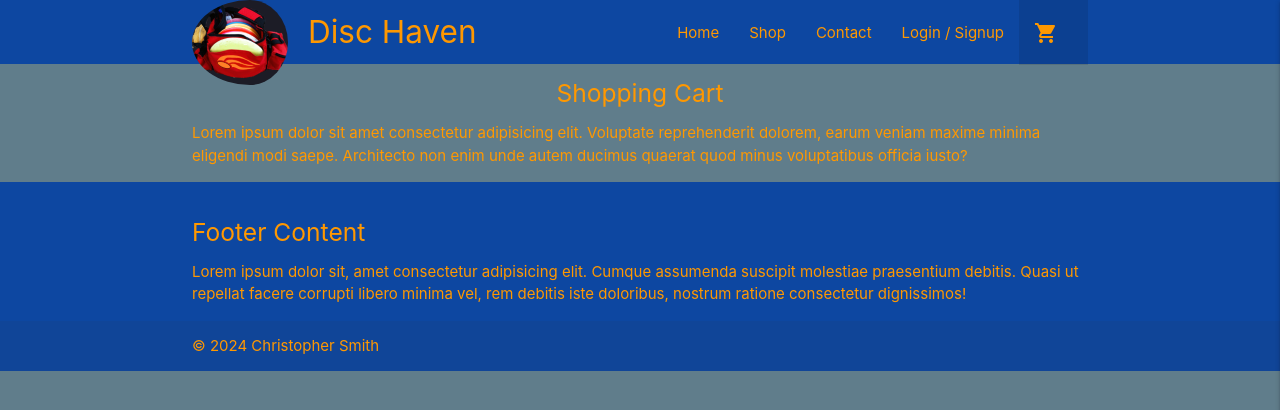
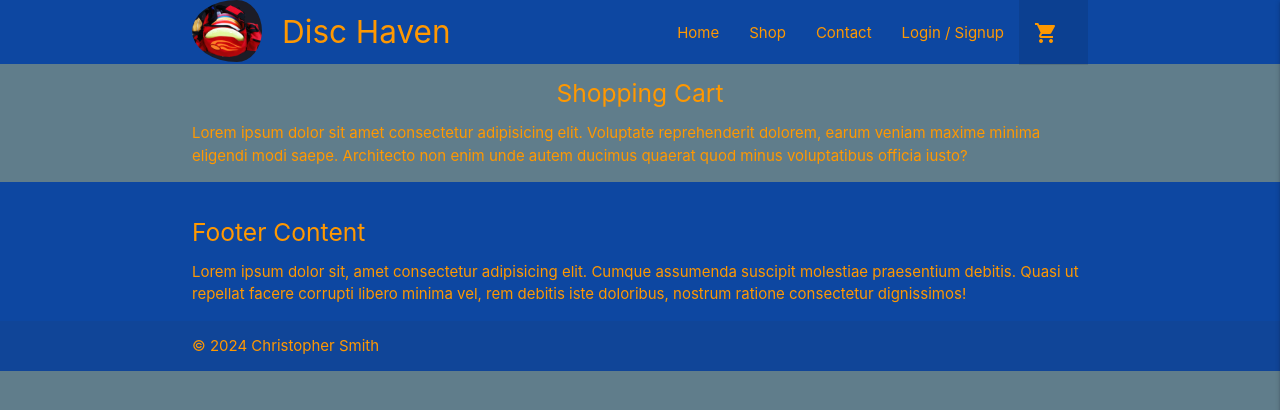
Before and after one commit to cbsmith3/2024F_INF654_VA_PWA_Prototype, a plain HTML site: page pages/cart.html in a window 1280 px wide. Shown: the top 410 px of the page. Drawn offline with Linux system fonts and the light colour scheme.

Commit message:
logo resize3

```diff
--- a/pages/cart.html
+++ b/pages/cart.html
@@ -22,7 +22,7 @@
             data-target="mobile-menu"
             class="brand-logo orange-text left"
             aria-label="Disc Haven Home"
-          ><img class="left circle responsive-img hide-on-med-and-down" src="/img/mybag96.png" alt="Disc Golf Bag" style="padding-right:20px" height="62px"></img>
+          ><img class="left circle hide-on-med-and-down" src="/img/mybag96.png" alt="Disc Golf Bag" style="padding-right:20px" height="62px"></img>
             Disc Haven
           </a>
           <!-- Hamburger menu for medium and small screens -->
```
Also changed, not shown: pages/contact.html (+1 -1 lines), pages/login.html (+1 -1 lines), pages/shop.html (+1 -1 lines).
